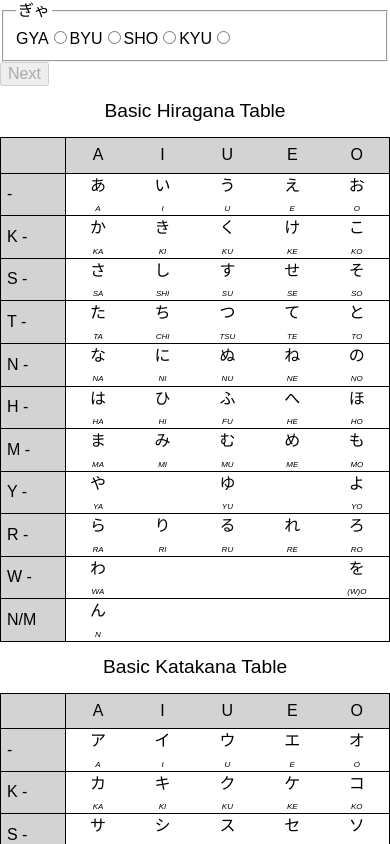
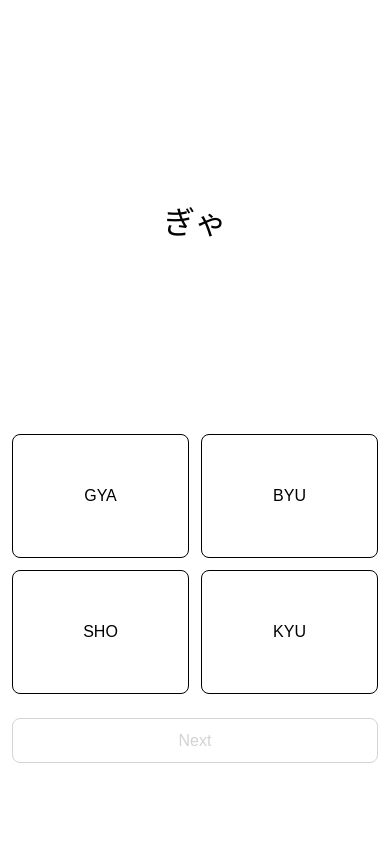
Before and after one commit to macfrei/japanese-learning-app, a React (Create React App) app: page / in a window 390 px wide. Shown: the top 844 px of the page. Built offline with nearby package versions, Linux system fonts and the light colour scheme.

Commit message:
Add basic quiz styles (mobile first)

```diff
--- a/src/components/KanaQuiz/KanaQuiz.tsx
+++ b/src/components/KanaQuiz/KanaQuiz.tsx
@@ -1,10 +1,15 @@
 import React from 'react';
+import styled from 'styled-components';
 import useKanaQuizList from '../../hooks/useKanaQuizList';
 import { KanaType } from '../../types/kana';
 import Question from './Question';
 
 type KanaQuizProps = {
   kana: KanaType[];
+};
+
+type FeedbackProps = {
+  isRight: boolean;
 };
 
 export default function KanaQuiz({ kana }: KanaQuizProps) {
@@ -24,19 +29,52 @@ export default function KanaQuiz({ kana }: KanaQuizProps) {
   }
 
   return (
-    <form onSubmit={handleSubmit}>
+    <Form onSubmit={handleSubmit}>
       <Question currentQuestion={currentQuestion} onChange={checkAnswer} />
-      {feedback.length > 0 && <p>{feedback}</p>}
       {quizKanaLength > 1 && (
-        <button type="button" onClick={getNewQuestion} disabled={isDisabled}>
+        <Button type="button" onClick={getNewQuestion} disabled={isDisabled}>
           Next
-        </button>
+        </Button>
       )}
       {quizKanaLength === 1 && (
-        <button type="submit" disabled={isDisabled}>
+        <Button type="submit" disabled={isDisabled}>
           Result
-        </button>
+        </Button>
       )}
-    </form>
+      {feedback.length > 0 && (
+        <Feedback isRight={!isDisabled}>{feedback}</Feedback>
+      )}
+    </Form>
   );
 }
+
+const Form = styled.form`
+  display: grid;
+  grid-template-rows: 1fr 45px 45px;
+  align-content: start;
+  gap: 24px;
+  padding: 12px;
+  height: 100vh;
+`;
+
+const Feedback = styled.p<FeedbackProps>`
+  color: ${props => (props.isRight ? 'green' : 'red')};
+  font-style: italic;
+  margin: 0;
+  display: grid;
+  place-items: center;
+`;
+
+const Button = styled.button`
+  font-size: inherit;
+  background-color: white;
+  color: black;
+  border: 1px solid;
+  border-radius: 8px;
+  padding: 12px;
+
+  &:disabled {
+    color: lightgray;
+    border-color: lightgray;
+  }
+`;
--- a/src/components/KanaQuiz/Question.tsx
+++ b/src/components/KanaQuiz/Question.tsx
@@ -1,3 +1,4 @@
+import styled from 'styled-components';
 import { Answer, CurrentQuestion } from '../../types/kanaQuiz';
 
 type QuestionProps = {
@@ -7,7 +8,7 @@ type QuestionProps = {
 
 export default function Question({ currentQuestion, onChange }: QuestionProps) {
   return (
-    <fieldset>
+    <QuestionStyled>
       <legend>{currentQuestion.question?.kana}</legend>
       {currentQuestion.answers.map(answer => (
         <label key={answer?.id}>
@@ -20,6 +21,54 @@ export default function Question({ currentQuestion, onChange }: QuestionProps) {
           />
         </label>
       ))}
-    </fieldset>
+    </QuestionStyled>
   );
 }
+
+const QuestionStyled = styled.fieldset`
+  display: grid;
+  place-items: center;
+  grid-template-columns: repeat(2, 1fr);
+  grid-template-rows: auto fr;
+  grid-gap: 12px;
+  border: none;
+  height: 100%;
+  width: 100%;
+  padding: 0;
+  overflow-y: auto;
+  margin: 0;
+
+  legend {
+    display: grid;
+    place-items: center;
+    width: 100%;
+    height: 50vh;
+    font-size: 200%;
+    font-family: serif;
+  }
+
+  label {
+    position: relative;
+    padding: 12px;
+    display: block;
+    display: grid;
+    place-items: center;
+    width: inherit;
+    height: inherit;
+    border: 1px solid;
+    border-radius: 8px;
+    transition: color 2s, background-color 2s;
+  }
+
+  label:focus-within {
+    background-color: black;
+    color: white;
+  }
+
+  input {
+    position: absolute;
+    width: 0;
+    height: 0;
+    opacity: 0;
+  }
+`;
```
